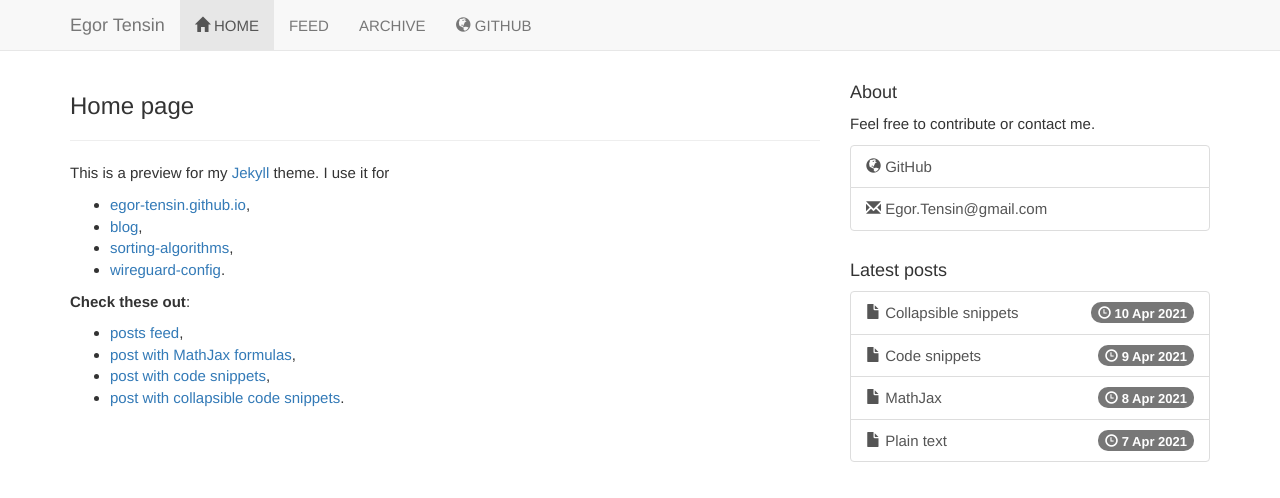
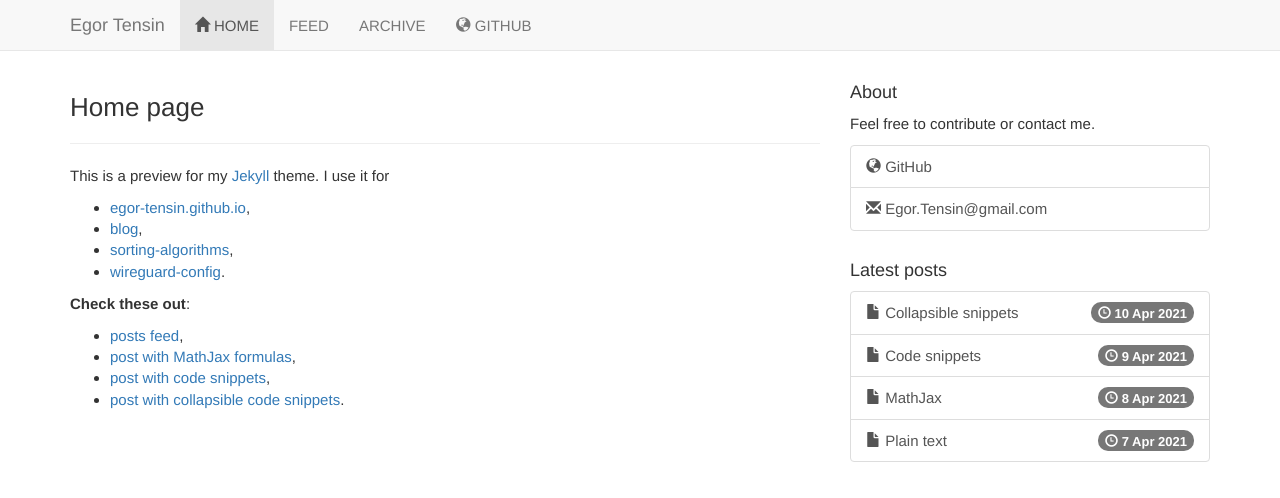
Before and after one commit to egor-tensin/jekyll-theme, a Jekyll site: the page built from index.md, in a window 1280 px wide. Shown: the top 498 px of the page. Built offline with Jekyll 4.4.1, drawn with Linux system fonts in a browser that asks for light colours; the repository's description, which GitHub fills in, is left out.

Commit message:
Revert "bootstrap: make headers smaller still"
On second thought, the headers were fine. If I make them smaller, they
become too similar to the text.

This reverts commit 7a0b1689564055a98512fdd09ea94ae82210b096.

```diff
--- a/assets/bootstrap/config.json
+++ b/assets/bootstrap/config.json
@@ -23,9 +23,9 @@
     "@font-size-base": "15px",
     "@font-size-large": "ceil((@font-size-base * 1.15))",
     "@font-size-small": "ceil((@font-size-base * .85))",
-    "@font-size-h1": "floor((@font-size-base * 1.60))",
-    "@font-size-h2": "floor((@font-size-base * 1.45))",
-    "@font-size-h3": "ceil((@font-size-base * 1.30))",
+    "@font-size-h1": "floor((@font-size-base * 1.75))",
+    "@font-size-h2": "floor((@font-size-base * 1.55))",
+    "@font-size-h3": "ceil((@font-size-base * 1.35))",
     "@font-size-h4": "ceil((@font-size-base * 1.15))",
     "@font-size-h5": "@font-size-base",
     "@font-size-h6": "ceil((@font-size-base * .85))",
```
Also changed, not shown: assets/bootstrap/css/bootstrap.min.css, assets/bootstrap/js/bootstrap.min.js.
